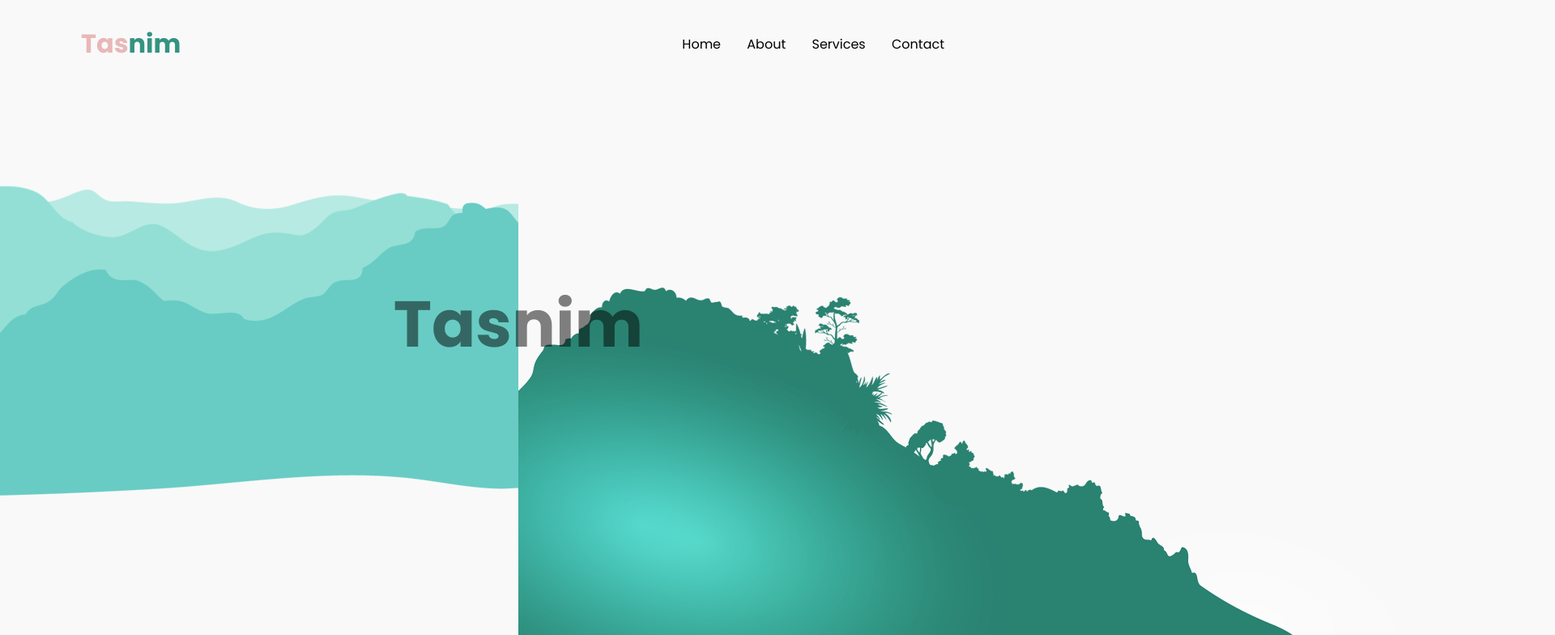
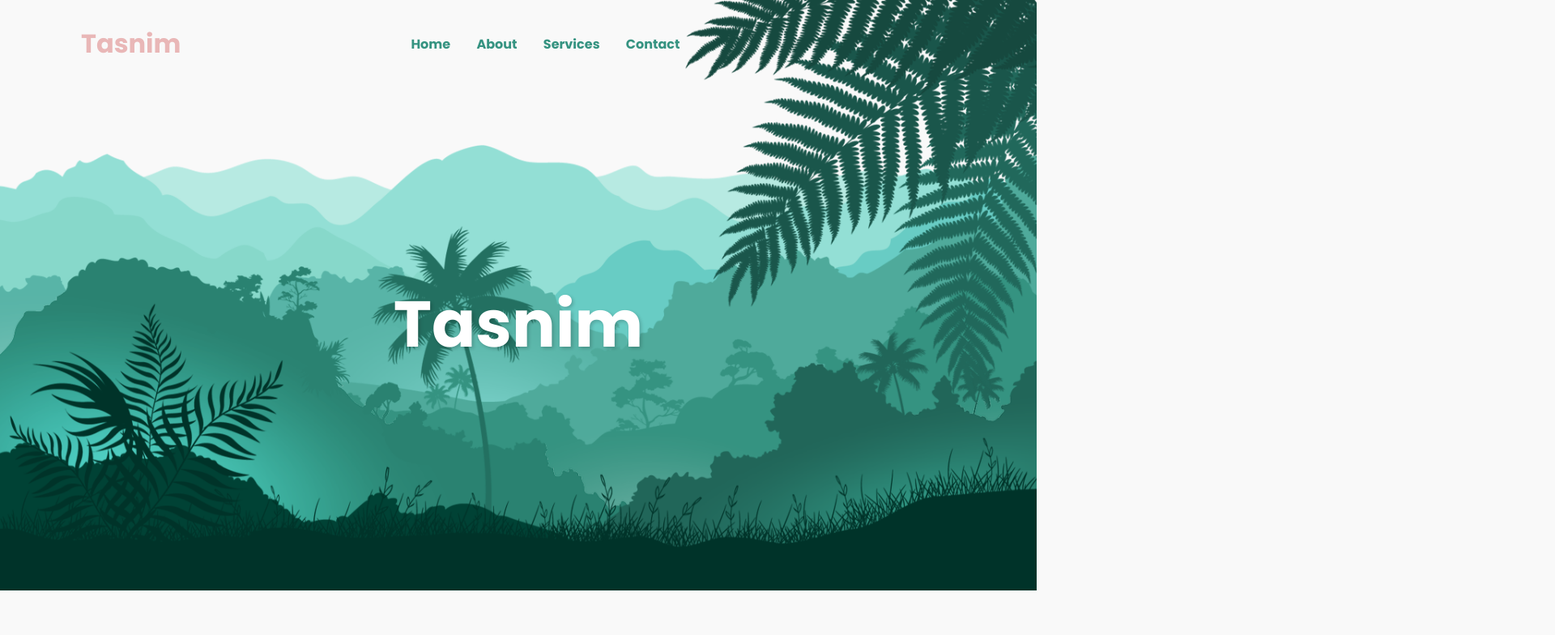
Before and after one commit to CaseyOchieng/Html-Css-Js-Parallax, a plain HTML site: page index.html in a window 1280 px wide. Shown: the top 784 px of the page at 81% size, 1920 px wide, since content can reach past the window. Drawn offline with Linux system fonts and the light colour scheme.

Commit message:
added images

```diff
--- a/css/style.css
+++ b/css/style.css
@@ -20,17 +20,17 @@ header {
     width: 100%;
     padding: 30px 100px;
     display: flex;
-    justify-content: space-between;
+    justify-content: flex-start;
     align-items: center;
     z-index: 100;
 }
 
 .logo{
     font-size: 2em;
-    color: #359381;
+    color: rgb(233, 183, 183);
     font-family: 'Poppins', sans-serif;
     cursor: pointer;
-    border-radius: 10px;
+    margin-right: 270px;
 }
 
 .letter{
@@ -41,21 +41,22 @@ header {
     flex-direction: row;
     padding: 4px;
     text-decoration: none;
-    color:black ;
-    font-weight: 400;
+    color:#359381;
+    font-weight: 700;
     border-radius: 20px;
     margin: 0 10px;
 }
 /*  */
 .logo:hover{
-    color: rgb(233, 183, 183);
+    color: rgb(235, 175, 175);
 }
 
 .navigation a:hover{
-    color: rgb(238, 175, 175);
+    color: rgb(233, 183, 183);
+    /* background: #359381; */
 }
 
-/* section */
+/* section one */
 .parallax{
     position: relative;
     display: flex;
@@ -67,5 +68,26 @@ header {
 #text{
     position: absolute;
     font-size: 5em;
-    color:rgba(0, 0, 0, 0.493);
+    color:white;
+    text-shadow: 2px 2px 4px rgba(0,0,0,0.2);
 }
+
+/* the images and organizing the images */
+.parallax img{
+    position: absolute;
+    top: 0;
+    left: 0;
+    width: 100%;
+    pointer-events: none;
+}
+/* section one */
+
+/* section two */
+section{
+    position: relative;
+    width: 100%;
+    height: 100vh;
+    display: flex;
+    justify-content: center;
+    align-items: center;
+}
--- a/index.html
+++ b/index.html
@@ -23,13 +23,21 @@
 </header>
 <!-- Here we have created the main -->
 <section class="parallax">
+    <img id="hill1" src="/assets/hill1.png">
+    <img id="hill2" src="/assets/hill2.png">
+    <img id="hill3" src="/assets/hill3.png">
+    <img id="hill4" src="/assets/hill4.png">
+    <img id="hill5" src="/assets/hill5.png">
+    <img id="tree" src="/assets/tree.png">
     <h2 id="text">Tasnim</h2>
     <img id="leaf" src="/assets/leaf.png">
-    <img id="hill1" src="/assets/hill1.png">
-    <img id="hill4" src="/assets/hill4.png">
-    <img id="hill5" src="/assets/hill5.png">
+    <img id="plant" src="/assets/plant.png">
 </section>
 <!-- Here we have created the main -->
+<section class="sec">
+    <h2 class="title">About Us</h2>
+    <p>Lorem ipsum dolor sit amet consectetur adipisicing elit. Animi quidem quod quae aliquid dolorem ullam voluptas fuga obcaecati. Architecto ipsa vero ipsam illo eius deleniti optio aspernatur rerum, sequi quaerat.</p>
+</section>
 <!-- Here we have linked the Js file -->
     <script src="/Js/script.js"></script>
 <!-- Here we have linked the Js file -->
```
